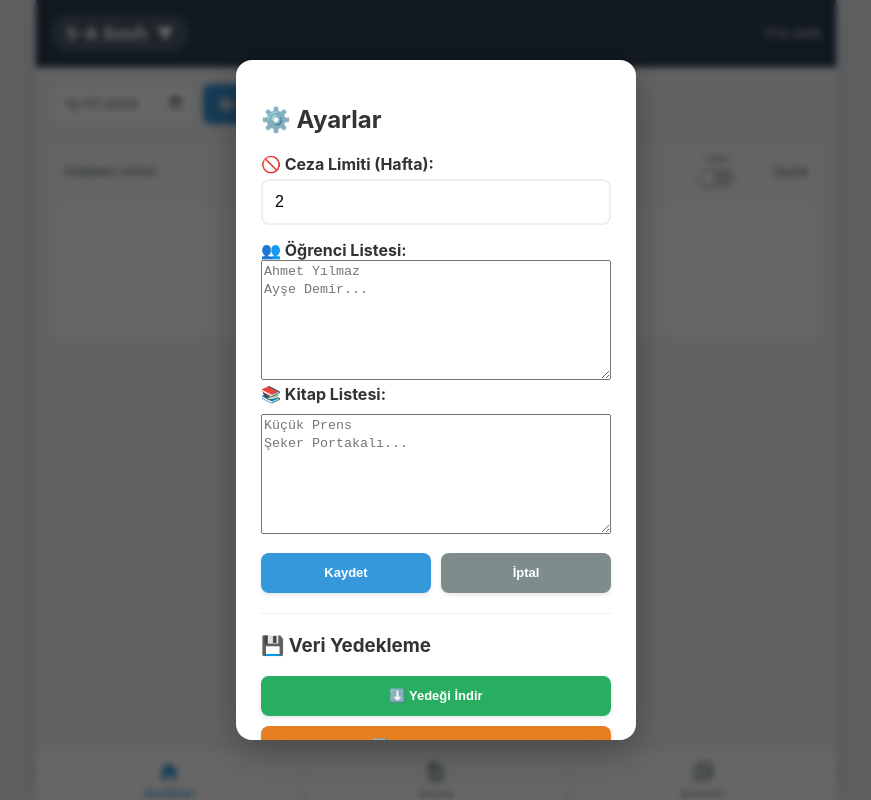
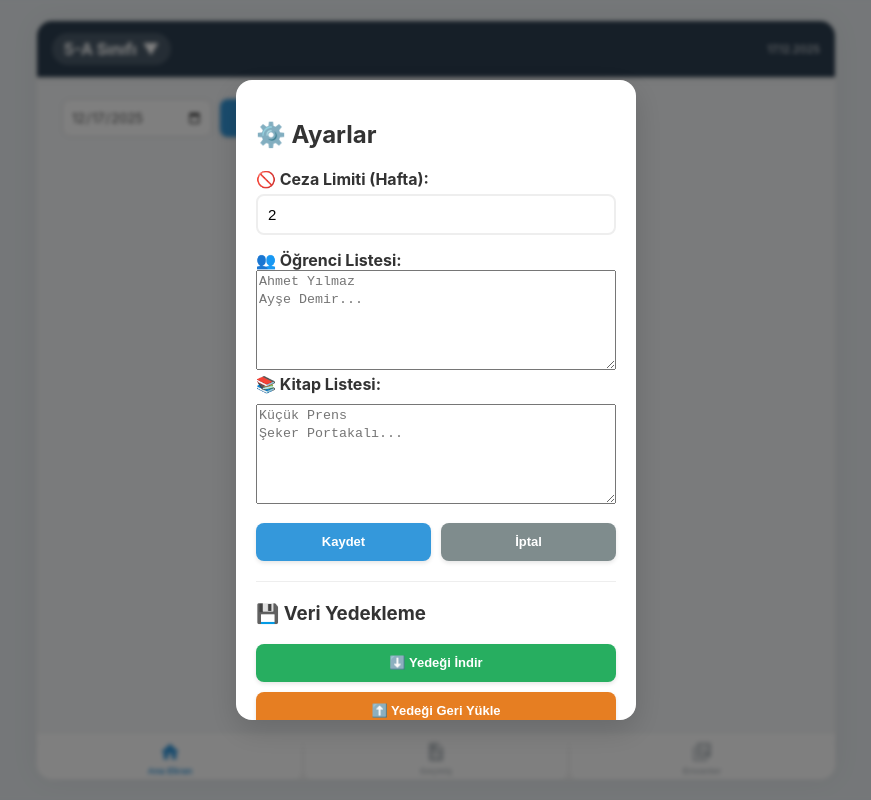
Before and after one commit to thekannex/kutuphane, a plain HTML site: page index.html in a window 1280 px wide. Shown: the whole page, without its empty margins (204-1075 px from the left). Drawn offline with Linux system fonts and the light colour scheme.

Commit message:
Add files via upload

```diff
--- a/index.html
+++ b/index.html
@@ -22,68 +22,73 @@
 
     <style>
         :root { --primary: #2c3e50; --accent: #3498db; --success: #27ae60; --danger: #c0392b; --light: #f8f9fa; --purple: #8e44ad; }
-        * { box-sizing: border-box; }
+        * { box-sizing: border-box; -webkit-tap-highlight-color: transparent; }
         body { font-family: -apple-system, BlinkMacSystemFont, "Segoe UI", Roboto, Helvetica, Arial, sans-serif; background-color: #eaeff2; margin: 0; padding: 0; color: #333; height: 100vh; overflow: hidden; display: flex; justify-content: center; }
 
-        /* ANA KAPLAYICI (FLEXBOX DÜZENİ) */
+        /* ANA KAPLAYICI */
         .container {
             background: white;
             width: 100%;
-            max-width: 800px;
+            max-width: 800px; /* Tablette çok genişlemeyi önler */
             height: 100%;
             display: flex;
             flex-direction: column;
-            box-shadow: 0 0 30px rgba(0,0,0,0.1);
+            box-shadow: 0 0 30px rgba(0,0,0,0.05);
             position: relative;
         }
 
-        /* 1. ÜST BAR (HEADER) */
+        /* 1. ÜST BAR */
         .top-bar {
             background: var(--primary);
             color: white;
-            padding: 15px;
+            padding: 12px 15px;
             display: flex;
             justify-content: space-between;
             align-items: center;
             box-shadow: 0 2px 5px rgba(0,0,0,0.1);
-            flex-shrink: 0;
-            z-index: 10;
+            flex-shrink: 0; z-index: 10;
         }
-        .class-selector { font-size: 18px; font-weight: bold; cursor: pointer; display: flex; align-items: center; gap: 8px; background: rgba(255,255,255,0.15); padding: 8px 15px; border-radius: 20px; }
+        .class-selector { font-size: 16px; font-weight: 700; cursor: pointer; display: flex; align-items: center; gap: 6px; background: rgba(255,255,255,0.15); padding: 6px 12px; border-radius: 20px; transition: 0.2s; }
+        .class-selector:active { background: rgba(255,255,255,0.3); }
 
-        /* 2. İÇERİK ALANI (ORTA KISIM - KAYDIRILABİLİR) */
+        /* 2. İÇERİK ALANI */
         .content-area {
             flex: 1;
             overflow-y: auto;
             -webkit-overflow-scrolling: touch;
             background: #f4f6f8;
-            position: relative;
             padding-bottom: 20px;
         }
+        .view-section { padding: 10px; display: none; } /* Padding mobilde 10px, tablette artar */
+        .view-section.active { display: block; animation: fadeIn 0.25s; }
+        @keyframes fadeIn { from { opacity: 0; transform: translateY(5px); } to { opacity: 1; transform: translateY(0); } }
 
-        .view-section { padding: 15px; display: none; }
-        .view-section.active { display: block; animation: fadeIn 0.3s; }
-        @keyframes fadeIn { from { opacity: 0; } to { opacity: 1; } }
+        /* 3. KONTROL ÇUBUĞU (YATAY SCROLL DÜZELTİLDİ) */
+        .controls {
+            display: flex;
+            gap: 8px;
+            margin-bottom: 10px;
+            overflow-x: auto;
+            padding: 2px 5px;
+            align-items: center;
+            scrollbar-width: none; /* Firefox scroll gizle */
+        }
+        .controls::-webkit-scrollbar { display: none; } /* Chrome scroll gizle */
 
-        /* 3. NAVİGASYON (ALT BAR - SABİT) */
-        .nav-bar {
-            background: white;
-            border-top: 1px solid #ddd;
-            padding: 10px 0;
-            display: flex;
-            justify-content: space-around;
-            flex-shrink: 0; /* Küçülmesini engeller */
-            padding-bottom: env(safe-area-inset-bottom);
+        /* Tarih ve Butonlar */
+        .date-picker {
+            flex: 1; min-width: 110px; max-width: 140px; /* Esnek genişlik */
+            padding: 0 8px; border: 1px solid #ddd; border-radius: 8px;
+            font-family: inherit; color: #555; background: white; height: 38px; font-size: 13px;
         }
-        .nav-btn { background: none; border: none; color: #95a5a6; font-size: 10px; font-weight: bold; display: flex; flex-direction: column; align-items: center; gap: 4px; cursor: pointer; flex: 1; -webkit-tap-highlight-color: transparent; }
-        .nav-btn svg { width: 24px; height: 24px; fill: currentColor; }
-        .nav-btn.active { color: var(--accent); }
+        button {
+            padding: 0 12px; height: 38px; border: none; border-radius: 8px;
+            font-weight: 600; font-size: 13px; color: white; cursor: pointer;
+            display: inline-flex; align-items: center; gap: 4px; box-shadow: 0 2px 4px rgba(0,0,0,0.1); flex-shrink: 0;
+        }
+        button:active { transform: scale(0.96); }
 
-        /* BUTONLAR & KONTROLLER */
-        .controls { display: flex; gap: 8px; margin-bottom: 15px; overflow-x: auto; padding: 2px; align-items: center; white-space: nowrap; }
-        .date-picker { padding: 0 10px; border: 1px solid #ddd; border-radius: 8px; font-family: inherit; color: #555; background: white; height: 40px; }
-
-        button { padding: 0 15px; height: 40px; border: none; border-radius: 8px; font-weight: 600; font-size: 13px; color: white; cursor: pointer; display: inline-flex; align-items: center; gap: 5px; box-shadow: 0 2px 4px rgba(0,0,0,0.1); flex-shrink: 0; }
+        /* Renk Sınıfları */
         .btn-blue { background: var(--accent); }
         .btn-purple { background: var(--purple); }
         .btn-gray { background: #7f8c8d; }
@@ -91,35 +96,54 @@
         .btn-orange { background: #e67e22; }
         .btn-red { background: var(--danger); }
 
-        /* TABLO */
-        .card { background: white; border-radius: 12px; margin-bottom: 10px; border: 1px solid #eee; overflow: hidden; }
-        table { width: 100%; border-collapse: collapse; font-size: 14px; }
-        th { text-align: left; color: #7f8c8d; font-size: 11px; text-transform: uppercase; padding: 12px; background: #f8f9fa; border-bottom: 1px solid #eee; vertical-align: middle; }
-        td { padding: 12px; border-bottom: 1px solid #f1f1f1; vertical-align: middle; }
+        /* TABLO & KART */
+        .card { background: white; border-radius: 12px; margin-bottom: 10px; border: 1px solid #eee; overflow: hidden; box-shadow: 0 1px 3px rgba(0,0,0,0.02); }
+        table { width: 100%; border-collapse: collapse; font-size: 13px; }
+        th { text-align: left; color: #95a5a6; font-size: 10px; font-weight: 700; text-transform: uppercase; padding: 10px; background: #fafafa; border-bottom: 1px solid #eee; vertical-align: middle; }
+        td { padding: 10px; border-bottom: 1px solid #f5f5f5; vertical-align: middle; }
 
-        tr.blocked-row td { background: #fff5f5; color: #c0392b; }
-        tr.banned-row td { background: #fadbd8; color: #78281f; font-weight: bold; border-left: 5px solid #c0392b; }
+        tr.blocked-row td { background: #fff8f8; color: #c0392b; }
+        tr.banned-row td { background: #fadbd8; color: #78281f; font-weight: bold; border-left: 4px solid #c0392b; }
 
-        /* SWITCH */
-        .switch { position: relative; display: inline-block; width: 44px; height: 24px; }
+        /* SWITCH (Küçültüldü) */
+        .switch { position: relative; display: inline-block; width: 38px; height: 22px; }
         .switch input { opacity: 0; width: 0; height: 0; }
-        .slider { position: absolute; cursor: pointer; top: 0; left: 0; right: 0; bottom: 0; background-color: #ccc; transition: .3s; border-radius: 34px; }
-        .slider:before { position: absolute; content: ""; height: 18px; width: 18px; left: 3px; bottom: 3px; background-color: white; transition: .3s; border-radius: 50%; box-shadow: 0 2px 4px rgba(0,0,0,0.2); }
+        .slider { position: absolute; cursor: pointer; top: 0; left: 0; right: 0; bottom: 0; background-color: #ddd; transition: .3s; border-radius: 34px; }
+        .slider:before { position: absolute; content: ""; height: 16px; width: 16px; left: 3px; bottom: 3px; background-color: white; transition: .3s; border-radius: 50%; box-shadow: 0 1px 3px rgba(0,0,0,0.2); }
         input:checked + .slider { background-color: #27ae60; }
-        input:checked + .slider:before { transform: translateX(20px); }
-        .badge-new { font-size: 10px; background: #e8f8f5; color: #27ae60; padding: 2px 6px; border-radius: 4px; border: 1px solid #27ae60; margin-left: 5px; display: inline-block; }
+        input:checked + .slider:before { transform: translateX(16px); }
+
+        .badge-new { font-size: 9px; background: #e8f8f5; color: #27ae60; padding: 1px 5px; border-radius: 4px; border: 1px solid #27ae60; margin-left: 4px; display: inline-block; vertical-align: middle; }
+
+        /* 3. ALT NAVİGASYON */
+        .nav-bar {
+            background: white; border-top: 1px solid #eee; padding: 8px 0;
+            display: flex; justify-content: space-around; flex-shrink: 0;
+            padding-bottom: env(safe-area-inset-bottom);
+        }
+        .nav-btn { background: none; border: none; color: #bdc3c7; font-size: 9px; font-weight: 700; display: flex; flex-direction: column; align-items: center; gap: 3px; cursor: pointer; flex: 1; }
+        .nav-btn svg { width: 22px; height: 22px; fill: currentColor; }
+        .nav-btn.active { color: var(--accent); }
 
         /* MODALS */
-        .modal-overlay { position: fixed; top: 0; left: 0; width: 100%; height: 100%; background: rgba(0,0,0,0.6); display: none; justify-content: center; align-items: center; z-index: 2000; backdrop-filter: blur(3px); }
-        .modal { background: white; padding: 25px; border-radius: 16px; width: 85%; max-width: 400px; max-height: 85vh; overflow-y: auto; box-shadow: 0 10px 40px rgba(0,0,0,0.3); }
-        .input-full { width: 100%; padding: 12px; margin: 5px 0 15px 0; border: 2px solid #eee; border-radius: 8px; box-sizing: border-box; font-size: 16px; }
-        textarea { height: 120px; font-family: monospace; line-height: 1.4; resize: vertical; width: 100%; box-sizing: border-box; }
+        .modal-overlay { position: fixed; top: 0; left: 0; width: 100%; height: 100%; background: rgba(0,0,0,0.5); display: none; justify-content: center; align-items: center; z-index: 2000; backdrop-filter: blur(2px); }
+        .modal { background: white; padding: 20px; border-radius: 16px; width: 85%; max-width: 400px; max-height: 80vh; overflow-y: auto; box-shadow: 0 10px 30px rgba(0,0,0,0.15); }
+        .input-full { width: 100%; padding: 10px; margin: 5px 0 15px 0; border: 2px solid #eee; border-radius: 8px; box-sizing: border-box; font-size: 15px; }
+        textarea { height: 100px; font-family: monospace; line-height: 1.4; resize: vertical; width: 100%; }
 
-        .class-item { padding: 15px; border-bottom: 1px solid #eee; display: flex; justify-content: space-between; align-items: center; cursor: pointer; border-radius: 8px; margin-bottom: 5px; }
-        .class-item:hover { background: #f0f4f8; }
-        .class-item.active { background: #e8f6f3; color: var(--success); font-weight: bold; border: 1px solid #a2d9ce; }
+        .class-item { padding: 12px; border-bottom: 1px solid #f5f5f5; display: flex; justify-content: space-between; align-items: center; cursor: pointer; border-radius: 6px; margin-bottom: 4px; }
+        .class-item.active { background: #e8f6f3; color: var(--success); font-weight: bold; }
 
-        .book-chip { display:inline-block; padding:8px 12px; margin:3px; background:white; border:1px solid #ddd; border-radius:20px; font-size:12px; color:#555; }
+        .book-chip { display:inline-block; padding:6px 10px; margin:3px; background:white; border:1px solid #ddd; border-radius:15px; font-size: 11px; color:#555; }
+
+        /* --- MEDYA SORGULARI (RESPONSIVE AYARLAR) --- */
+        @media (min-width: 600px) {
+            /* Tablet ve PC için eklemeler */
+            .container { margin: 20px auto; height: 95vh; border-radius: 16px; overflow: hidden; border: 1px solid #eee; }
+            .view-section { padding: 20px; }
+            button { padding: 0 20px; }
+            .date-picker { min-width: 150px; }
+        }
     </style>
 </head>
 <body>
@@ -129,7 +153,7 @@
         <div class="class-selector" onclick="openClassManager()">
             <span id="headerClassName">Yükleniyor...</span> ▼
         </div>
-        <div style="font-size:12px; opacity:0.9;" id="dateDisplay"></div>
+        <div style="font-size:11px; opacity:0.9;" id="dateDisplay"></div>
     </div>
 
     <div class="content-area">
@@ -147,22 +171,30 @@
                     <thead>
                         <tr>
                             <th>Öğrenci / Kitap</th>
-                            <th style="width:60px; text-align:center;">
+                            <th style="width:50px; text-align:center;">
                                 <div style="display:flex; flex-direction:column; align-items:center;">
-                                    <span style="font-size:8px; color:#95a5a6; margin-bottom:2px;">TÜMÜ</span>
+                                    <span style="font-size:8px; margin-bottom:2px;">TÜMÜ</span>
                                     <label class="switch" style="transform: scale(0.8);">
                                         <input type="checkbox" id="masterSwitch" onchange="toggleAll(this.checked)">
                                         <span class="slider round"></span>
                                     </label>
                                 </div>
                             </th>
-                            <th style="width:70px; text-align:right;">İşlem</th>
+                            <th style="width:65px; text-align:right;">İşlem</th>
                         </tr>
                     </thead>
                     <tbody id="tableBody"></tbody>
                 </table>
             </div>
-            <div style="text-align:center; color:#bdc3c7; font-size:11px; margin-top:20px;">KitapMatik v28 (Final Layout)</div>
+
+            <div id="emptyState" style="display:none; text-align:center; padding: 40px 20px;">
+                <div style="font-size:40px; margin-bottom:10px;">👋</div>
+                <h3 style="color:#2c3e50; margin:0 0 10px 0;">Sınıf Boş Görünüyor</h3>
+                <p style="color:#7f8c8d; font-size:13px; margin-bottom:20px;">Henüz öğrenci eklemediniz.</p>
+                <button class="btn-blue" style="margin:0 auto;" onclick="openSettings()">+ Öğrenci Ekle</button>
+            </div>
+
+            <div style="text-align:center; color:#bdc3c7; font-size:10px; margin-top:20px;">KitapMatik v29 (Responsive)</div>
         </div>
 
         <div id="view-report" class="view-section">
@@ -176,7 +208,7 @@
         </div>
 
         <div id="view-inventory" class="view-section">
-            <h3 style="color:var(--primary); margin-top:0;">📦 Boştaki Kitaplar</h3>
+            <h3 style="color:var(--primary); margin:0 0 10px 0; font-size:16px;">📦 Boştaki Kitaplar</h3>
             <div id="freeBooksList"></div>
         </div>
     </div>
@@ -302,10 +334,18 @@
 
     function renderTable() {
         const tbody = document.getElementById('tableBody');
+        const emptyState = document.getElementById('emptyState');
+        const card = document.querySelector('#view-dashboard .card');
+
         tbody.innerHTML = '';
+
         if (!appData.students || appData.students.length === 0) {
-            tbody.innerHTML = '<tr><td colspan="3" style="text-align:center; padding:30px; color:#999;">Henüz öğrenci yok.<br><br><button class="btn-blue" style="margin:0 auto;" onclick="openSettings()">+ Öğrenci Ekle</button></td></tr>';
+            card.style.display = 'none';
+            emptyState.style.display = 'block';
             return;
+        } else {
+            card.style.display = 'block';
+            emptyState.style.display = 'none';
         }
 
         let allChecked = true;
@@ -323,7 +363,7 @@
             const btnAction = (isDel || isBan) ? `onclick="manualChange(${s.id})"` : '';
             const isToday = s.lastDate === d;
 
-            const row = `<tr class="${trClass}"><td><div style="font-weight:700; color:var(--primary);">${s.name}</div><div style="font-size:12px; color:#666;">📘 ${s.bookId ? s.bookId+'. '+bName : '-'}</div><div style="font-size:10px; color:#999;">📅 ${s.lastDate || '-'} ${isToday ? '<span class="badge-new">YENİ</span>' : ''}</div></td><td style="text-align:center;"><label class="switch"><input type="checkbox" onchange="toggleOne(${s.id},this.checked)" ${isDel?'checked':''}><span class="slider round"></span></label></td><td style="text-align:right;"><button class="${btnColor}" style="padding:6px 12px; width:100%; justify-content:center; font-size:12px;" ${btnAction}>${btnText}</button></td></tr>`;
+            const row = `<tr class="${trClass}"><td><div style="font-weight:700; color:var(--primary);">${s.name}</div><div style="font-size:12px; color:#666; margin-top:2px;">📘 ${s.bookId ? s.bookId+'. '+bName : '-'}</div><div style="font-size:10px; color:#999; margin-top:2px;">📅 ${s.lastDate || '-'} ${isToday ? '<span class="badge-new">YENİ</span>' : ''}</div></td><td style="text-align:center;"><label class="switch"><input type="checkbox" onchange="toggleOne(${s.id},this.checked)" ${isDel?'checked':''}><span class="slider round"></span></label></td><td style="text-align:right;"><button class="${btnColor}" style="padding:0 12px; height:28px; font-size:11px;" ${btnAction}>${btnText}</button></td></tr>`;
             tbody.innerHTML += row;
         });
         const master = document.getElementById('masterSwitch');
```
